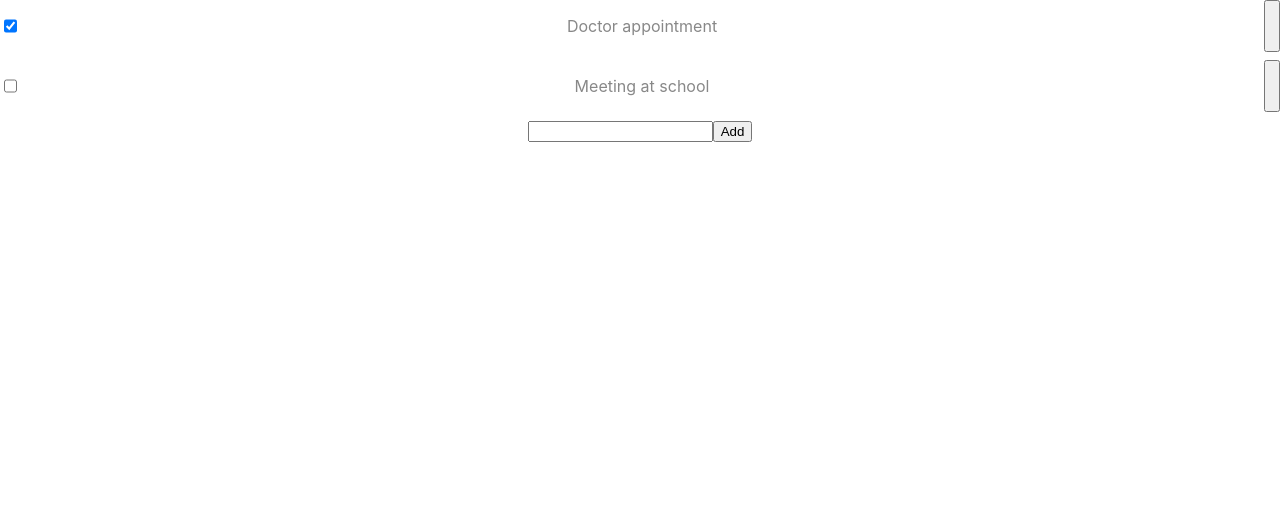
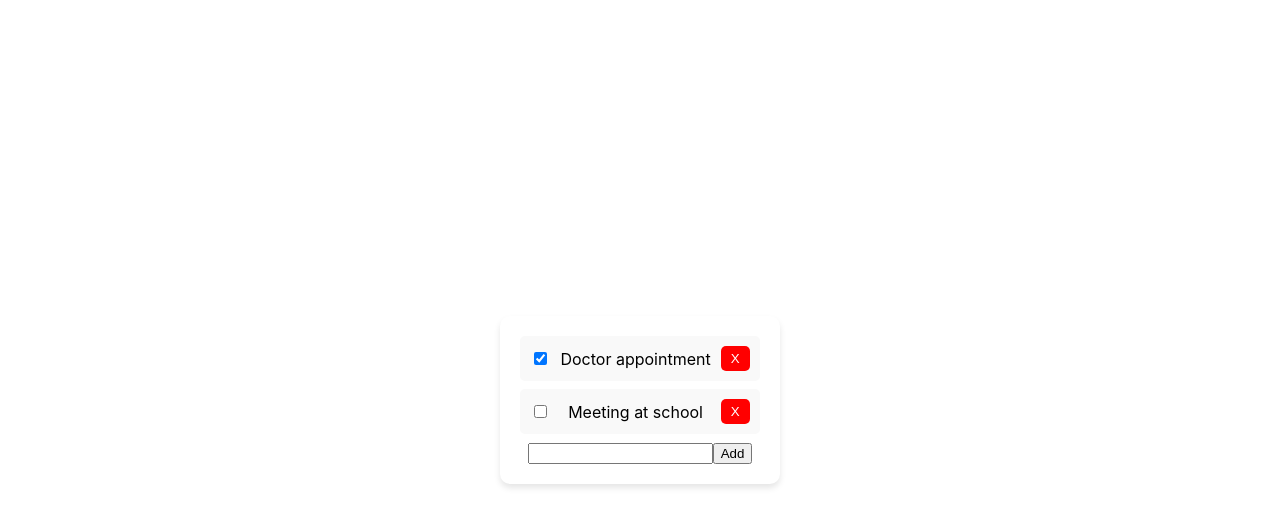
Before and after one commit to tomjones-4/react-task-tracker-web-app, a React (Create React App) app: page / in a window 1280 px wide. Shown: the top 526 px of the page. Built offline with nearby package versions, Linux system fonts and the light colour scheme.

Commit message:
Improve UI

```diff
--- a/src/App.css
+++ b/src/App.css
@@ -37,12 +37,59 @@
   }
 }
 
+.todo-list {
+  max-width: 400px; /* Adjust as needed */
+  margin: 20px auto;
+  padding: 20px;
+  background: #fff;
+  border-radius: 10px;
+  box-shadow: 0 4px 6px rgba(0, 0, 0, 0.1);
+}
+
 .todo-item {
   display: flex;
+  align-items: center;
   justify-content: space-between;
+  padding: 10px;
+  background: #f9f9f9;
+  border-radius: 5px;
   margin-bottom: 8px;
+  transition: background 0.3s ease;
 }
+
+.todo-item:hover {
+  background: #e0e0e0;
+}
+
 .todo-item p {
-  color: #888;
-  /* text-decoration: line-through; */
+  flex-grow: 1;
+  margin: 0 10px;
 }
+
+.todo-item button {
+  background: red;
+  color: white;
+  border: none;
+  padding: 5px 10px;
+  border-radius: 5px;
+  cursor: pointer;
+}
+
+.todo-item button:hover {
+  background: darkred;
+}
+
+input[type="text"] {
+  width: 100%;
+  padding: 10px;
+  margin-top: 10px;
+  border: 1px solid #ccc;
+  border-radius: 5px;
+}
+
+.todo-list-container {
+  display: flex;
+  justify-content: center;
+  align-items: center;
+  min-height: 100vh;
+}
--- a/src/TodoItem.js
+++ b/src/TodoItem.js
@@ -9,7 +9,7 @@ function TodoItem({ task, deleteTask, toggleCompleted }) {
     <div className="todo-item">
       <input type="checkbox" checked={task.completed} onChange={handleChange} />
       <p>{task.text}</p>
-      <button onClick={() => deleteTask(task.id)}></button>
+      <button onClick={() => deleteTask(task.id)}>X</button>
     </div>
   );
 }
--- a/src/TodoList.js
+++ b/src/TodoList.js
@@ -44,6 +44,7 @@ function TodoList() {
   }
 
   return (
+    <div className="todo-list-container">
       <div className="todo-list">
         {tasks.map((task) => (
           <TodoItem
@@ -56,6 +57,7 @@ function TodoList() {
         <input value={text} onChange={(e) => setText(e.target.value)} />
         <button onClick={() => addTask(text)}>Add</button>
       </div>
+    </div>
   );
 }
 
```
Lines whose indentation alone changed are shown as unchanged.
